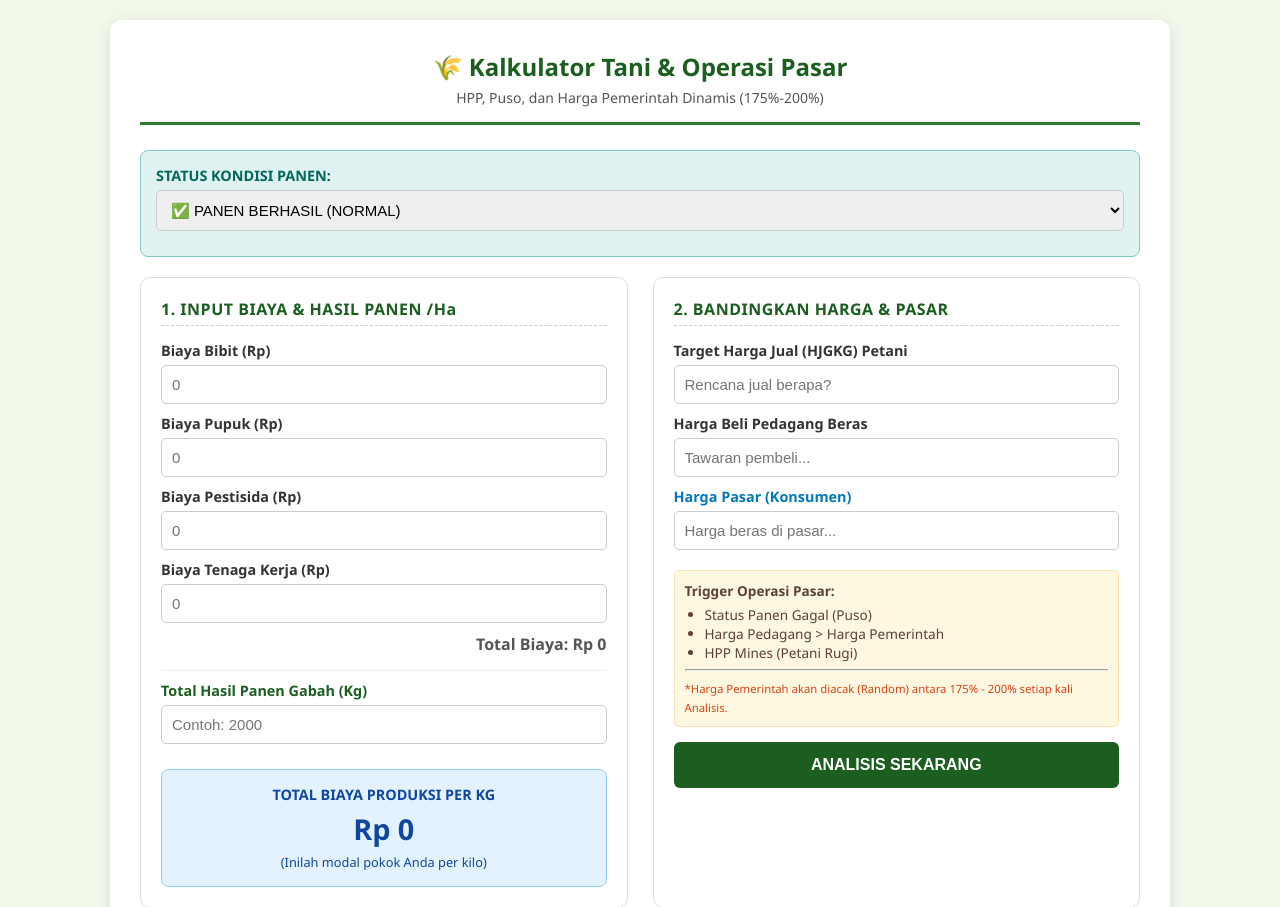
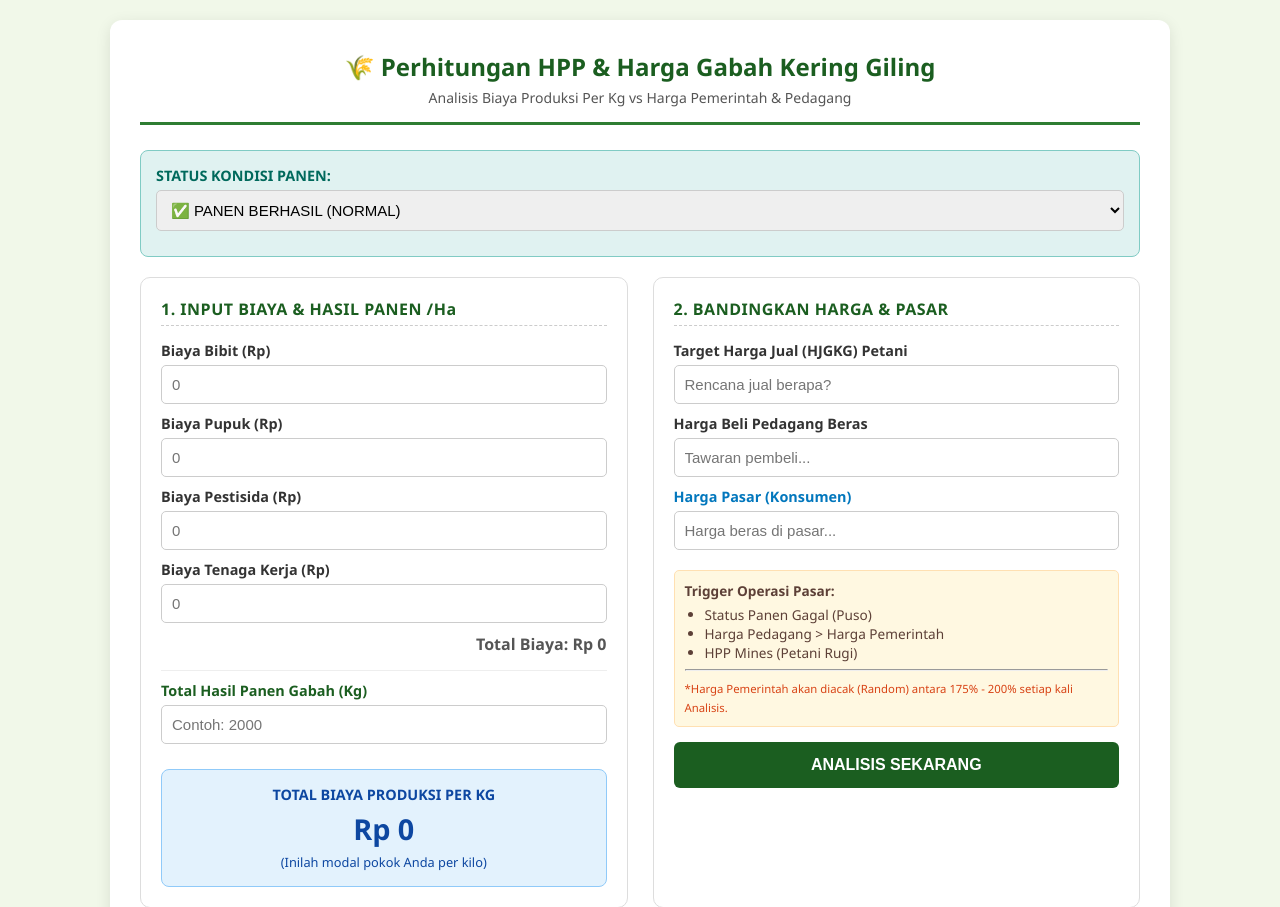
Before and after one commit to tmthyjw23/SmartGabah, a plain HTML site: page index.html in a window 1280 px wide. Shown: the top 907 px of the page. Drawn offline with nearby package versions, Linux system fonts and the light colour scheme.

Commit message:
ganti judul

```diff
--- a/index.html
+++ b/index.html
@@ -81,8 +81,8 @@
 
 <div class="container">
     <header>
-        <h1>🌾 Kalkulator Tani & Operasi Pasar</h1>
-        <div class="subtitle">HPP, Puso, dan Harga Pemerintah Dinamis (175%-200%)</div>
+        <h1>🌾 Perhitungan HPP & Harga Gabah Kering Giling</h1>
+        <div class="subtitle">Analisis Biaya Produksi Per Kg vs Harga Pemerintah & Pedagang</div>
     </header>
 
     <div class="status-selector">
```
